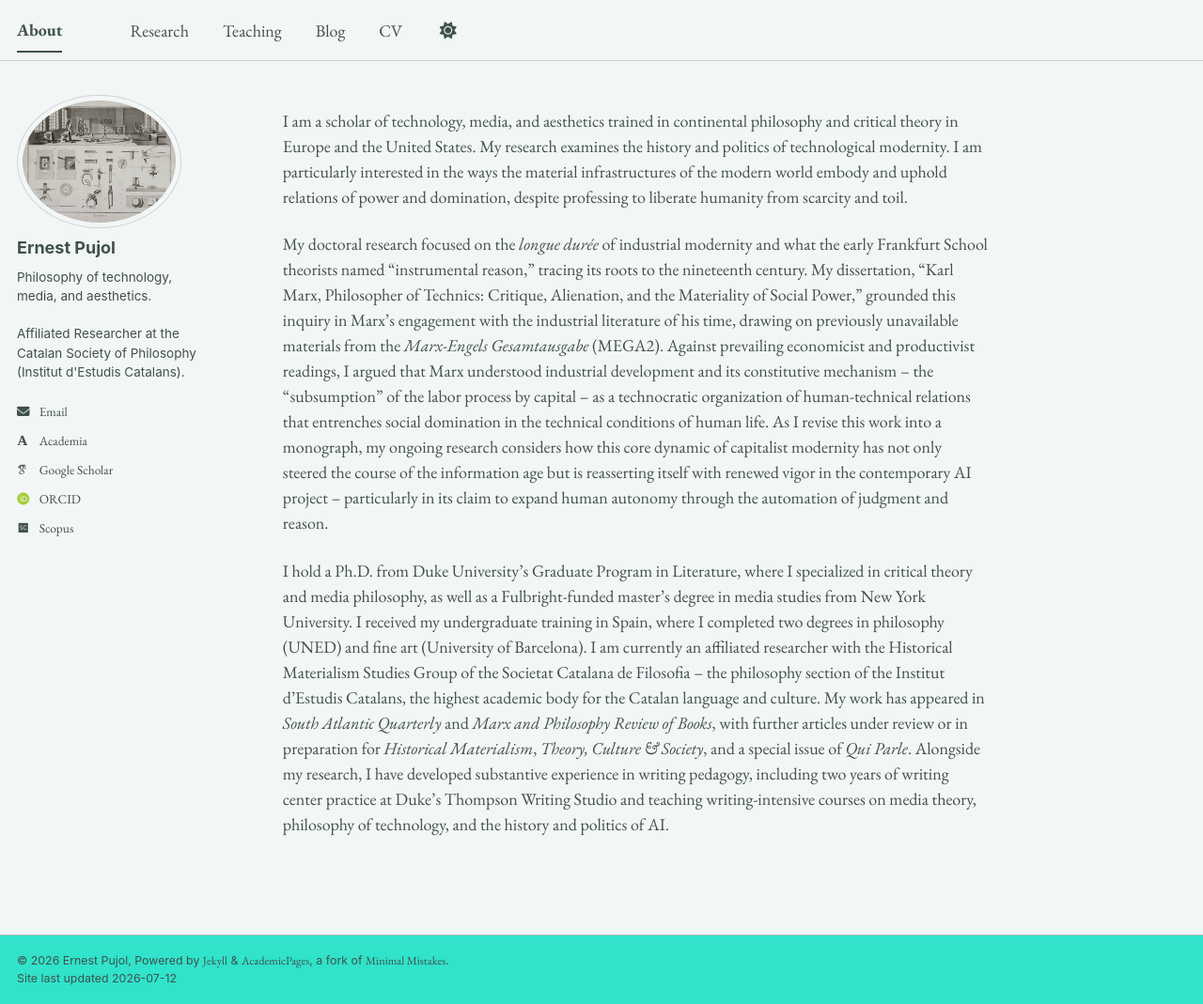
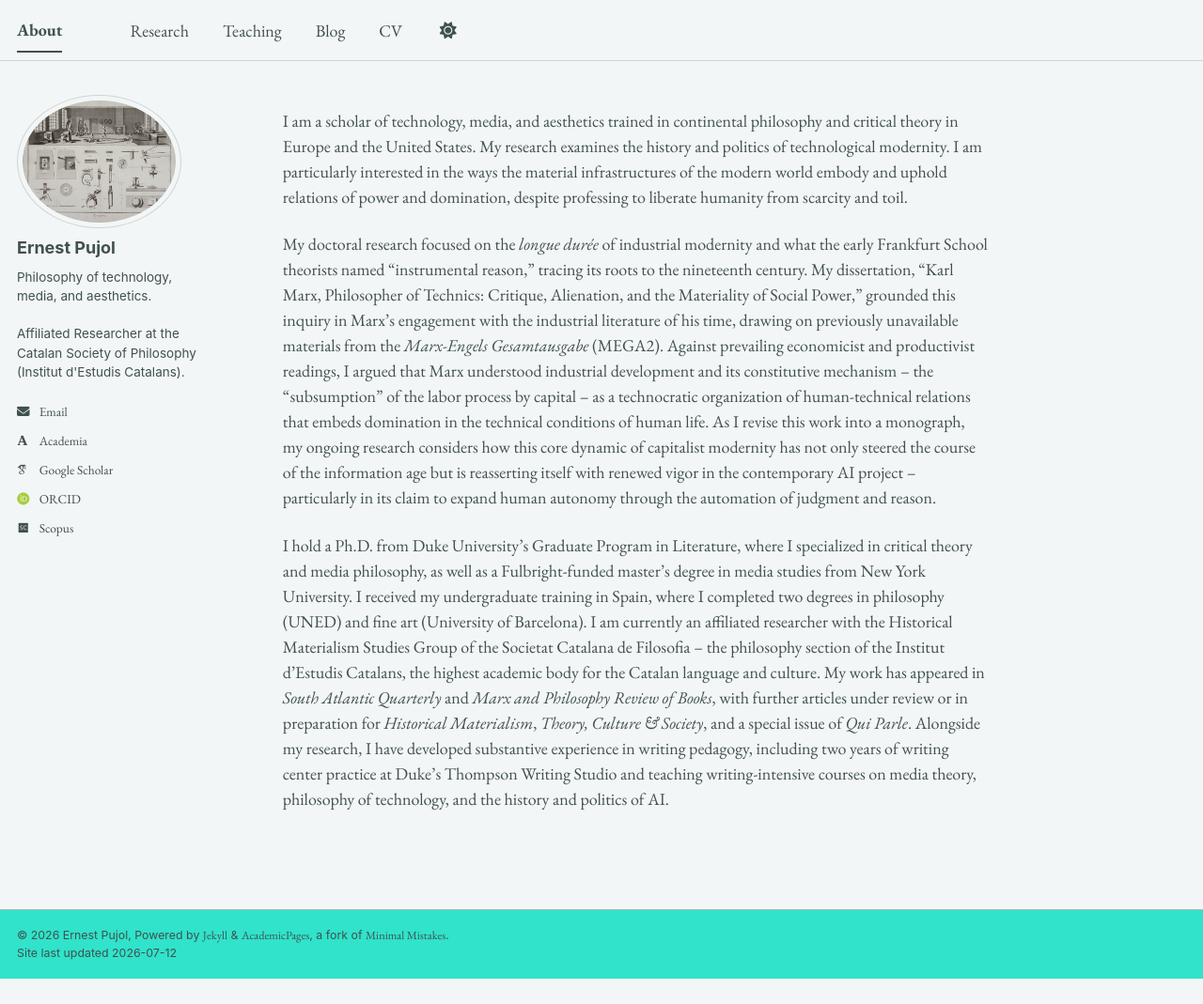
Before and after one commit to epujol90/epujol90.github.io, a Jekyll site: the page built from _pages/about.md, in a window 1280 px wide and 1069 px high. Shown: the whole window at 94% size. Built offline with Jekyll 4.4.1, drawn with Linux system fonts in a browser that asks for light colours; some web fonts are replaced; a script bundle is joined from its source files by our own code; library files that are not in the unit come from our copies.

Commit message:
Update about.md

```diff
--- a/_pages/about.md
+++ b/_pages/about.md
@@ -8,6 +8,6 @@ redirect_from:
 ---
 I am a scholar of technology, media, and aesthetics trained in continental philosophy and critical theory in Europe and the United States. My research examines the history and politics of technological modernity. I am particularly interested in the ways the material infrastructures of the modern world embody and uphold relations of power and domination, despite professing to liberate humanity from scarcity and toil.
 
-My doctoral research focused on the _longue durée_ of industrial modernity and what the early Frankfurt School theorists named "instrumental reason," tracing its roots to the nineteenth century. My dissertation, “Karl Marx, Philosopher of Technics: Critique, Alienation, and the Materiality of Social Power,” grounded this inquiry in Marx’s engagement with the industrial literature of his time, drawing on previously unavailable materials from the _Marx-Engels Gesamtausgabe_ (MEGA2). Against prevailing economicist and productivist readings, I argued that Marx understood industrial development and its constitutive mechanism -- the "subsumption" of the labor process by capital -- as a technocratic organization of human-technical relations that entrenches social domination in the technical conditions of human life. As I revise this work into a monograph, my ongoing research considers how this core dynamic of capitalist modernity has not only steered the course of the information age but is reasserting itself with renewed vigor in the contemporary AI project -- particularly in its claim to expand human autonomy through the automation of judgment and reason.
+My doctoral research focused on the _longue durée_ of industrial modernity and what the early Frankfurt School theorists named "instrumental reason," tracing its roots to the nineteenth century. My dissertation, “Karl Marx, Philosopher of Technics: Critique, Alienation, and the Materiality of Social Power,” grounded this inquiry in Marx’s engagement with the industrial literature of his time, drawing on previously unavailable materials from the _Marx-Engels Gesamtausgabe_ (MEGA2). Against prevailing economicist and productivist readings, I argued that Marx understood industrial development and its constitutive mechanism -- the "subsumption" of the labor process by capital -- as a technocratic organization of human-technical relations that embeds domination in the technical conditions of human life. As I revise this work into a monograph, my ongoing research considers how this core dynamic of capitalist modernity has not only steered the course of the information age but is reasserting itself with renewed vigor in the contemporary AI project -- particularly in its claim to expand human autonomy through the automation of judgment and reason.
 
 I hold a Ph.D. from Duke University’s Graduate Program in Literature, where I specialized in critical theory and media philosophy, as well as a Fulbright-funded master’s degree in media studies from New York University. I received my undergraduate training in Spain, where I completed two degrees in philosophy (UNED) and fine art (University of Barcelona). I am currently an affiliated researcher with the Historical Materialism Studies Group of the Societat Catalana de Filosofia -- the philosophy section of the Institut d’Estudis Catalans, the highest academic body for the Catalan language and culture. My work has appeared in _South Atlantic Quarterly_ and _Marx and Philosophy Review of Books_, with further articles under review or in preparation for _Historical Materialism_, _Theory, Culture & Society_, and a special issue of _Qui Parle_. Alongside my research, I have developed substantive experience in writing pedagogy, including two years of writing center practice at Duke’s Thompson Writing Studio and teaching writing-intensive courses on media theory, philosophy of technology, and the history and politics of AI.
```
